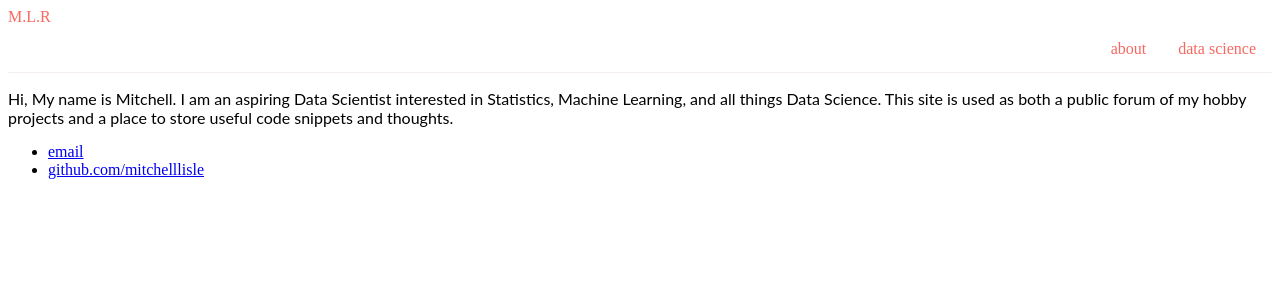
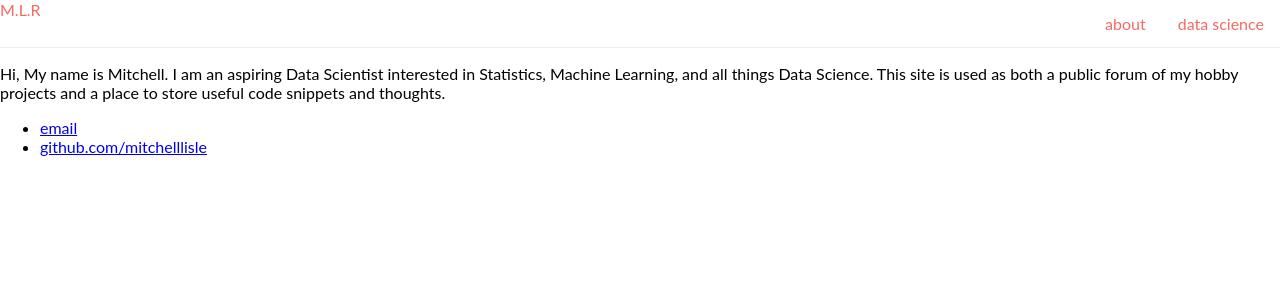
Before and after one commit to mitchelllisle/mlr_website, a Jekyll site: the page built from index.html, in a window 1280 px wide. Shown: the top 300 px of the page. Built offline with Jekyll 4.4.1, drawn with Linux system fonts in a browser that asks for light colours.

Commit message:
Update main.css

```diff
--- a/css/main.css
+++ b/css/main.css
@@ -1,7 +1,17 @@
+html, body {
+ margin : 0px;
+ padding: 0px;
+ font-family: 'Lato';
+}
 nav {
  border-bottom: 1px solid #f3eded;
  height: 10%;
  color: #F76861;
+}
+
+logo {
+ overflow: hidden;
+ float: left;
 }
 
 nav ul {
@@ -27,7 +37,3 @@ nav li a {
 nav li a:hover {
     background-color: #111;
 }
-
-p {
-  font-family: 'Lato';
-}
```
